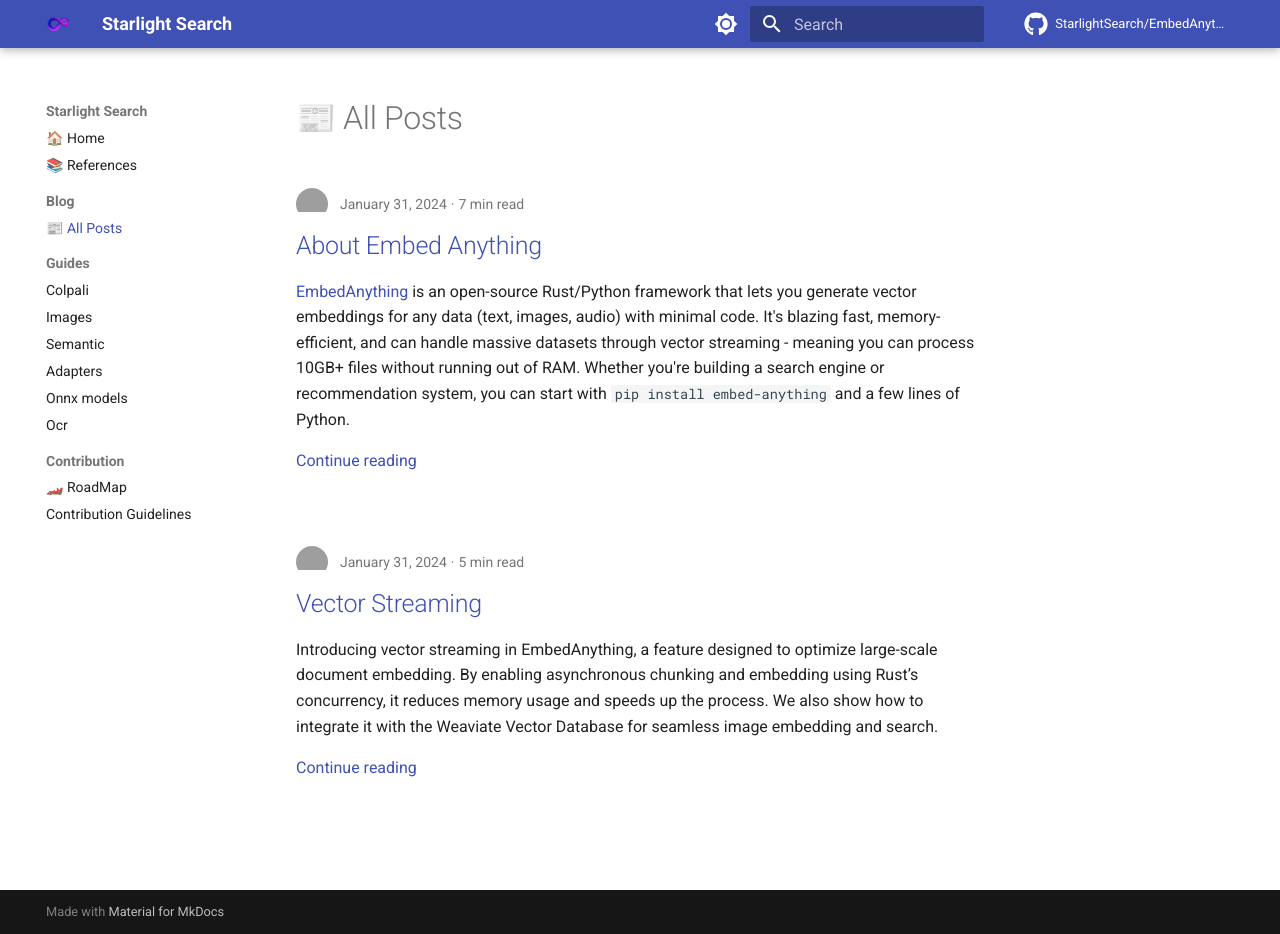
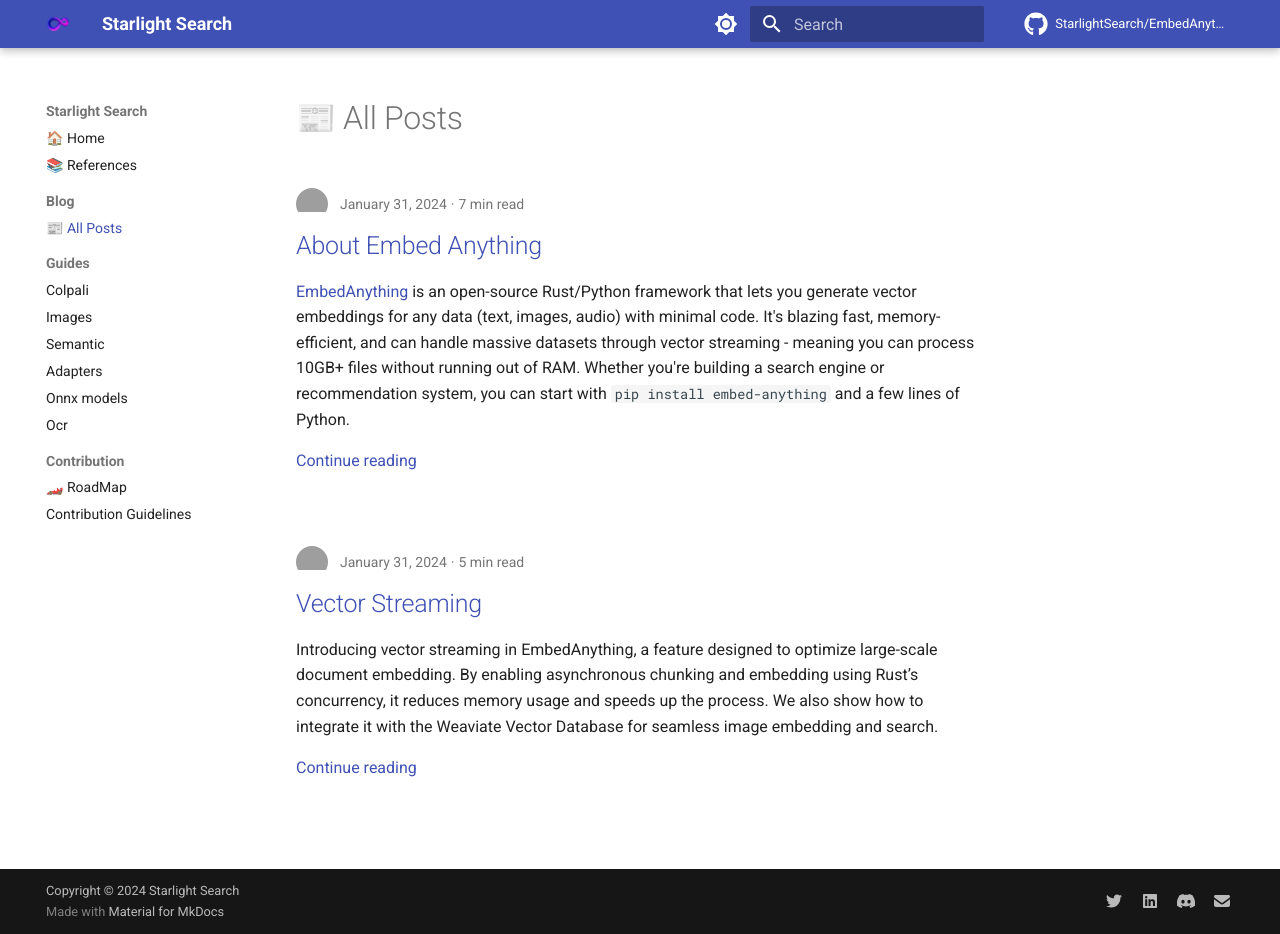
Before and after one commit to StarlightSearch/EmbedAnything, an MkDocs documentation site: the page built from docs/blog/index.md, in a window 1280 px wide and 934 px high. Built offline with MkDocs 1.6.1 and Material for MkDocs 9.7.7, drawn with Linux system fonts in a browser that asks for light colours; comment, search, counter and statistics services are not loaded; grey boxes are pictures that could not be loaded.

Commit message:
add social links
Former-commit-id: 96509754eabcb6589ae99917acee340cc75dc658
Former-commit-id: b7a42cf28afae52f2a83d1b395d60702fc302961

```diff
--- a/mkdocs.yml
+++ b/mkdocs.yml
@@ -90,3 +90,14 @@
           note: >-
             Thanks for your feedback! Help us improve this page by
             using our <a href="..." target="_blank" rel="noopener">feedback form</a>.
+  social:
+    - icon: fontawesome/brands/twitter
+      link: https://x.com/SearchStarlight
+    - icon: fontawesome/brands/linkedin
+      link: https://www.linkedin.com/company/mystarlight/
+    - icon: fontawesome/brands/discord
+      link: https://discord.gg/5wX6c4R7zp
+    - icon: fontawesome/solid/envelope
+      link: https://starlight-3.kit.com/f15e780cc7
+
+copyright: Copyright &copy; 2024 Starlight Search
```
Also changed, not shown: docs/index.md (+4 -0 lines).
